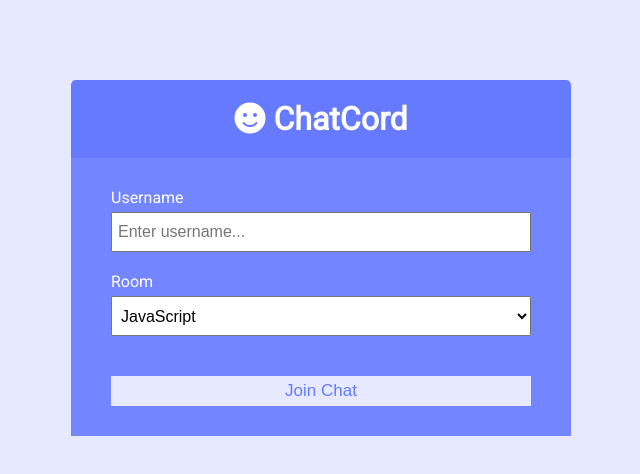
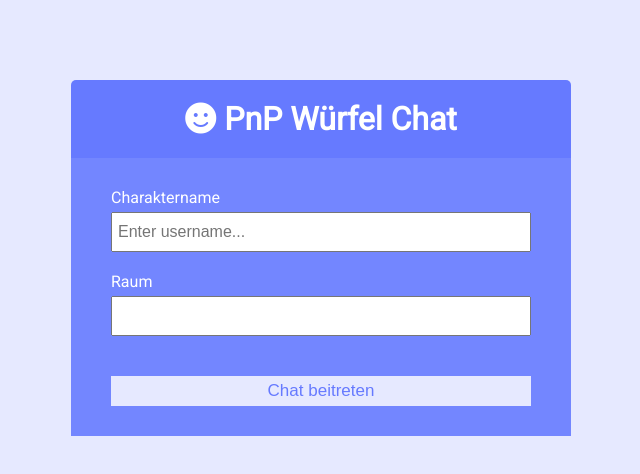
Before and after one commit to Desturo/pnpchatapp, a website: page public/index.html in a window 1280 px wide. Shown: the whole page, without its empty margins (319-959 px from the left). Drawn offline with Linux system fonts and the light colour scheme.

Commit message:
change to german language, change from text input to number with rolling

```diff
--- a/public/css/style.css
+++ b/public/css/style.css
@@ -60,7 +60,7 @@ a {
 
 .chat-main {
 	display: grid;
-	grid-template-columns: 1fr 3fr;
+	grid-template-columns: 1fr 3fr	;
 }
 
 .chat-sidebar {
--- a/public/index.html
+++ b/public/index.html
@@ -11,17 +11,17 @@
 			crossorigin="anonymous"
 		/>
 		<link rel="stylesheet" href="css/style.css" />
-		<title>ChatCord App</title>
+		<title>PnP Würfel Chat</title>
 	</head>
 	<body>
 		<div class="join-container">
 			<header class="join-header">
-				<h1><i class="fas fa-smile"></i> ChatCord</h1>
+				<h1><i class="fas fa-smile"></i> PnP Würfel Chat</h1>
 			</header>
 			<main class="join-main">
 				<form action="chat.html">
 					<div class="form-control">
-						<label for="username">Username</label>
+						<label for="username">Charaktername</label>
 						<input
 							type="text"
 							name="username"
@@ -31,17 +31,10 @@
 						/>
 					</div>
 					<div class="form-control">
-						<label for="room">Room</label>
-						<select name="room" id="room">
-							<option value="JavaScript">JavaScript</option>
-							<option value="Python">Python</option>
-							<option value="PHP">PHP</option>
-							<option value="C#">C#</option>
-							<option value="Ruby">Ruby</option>
-							<option value="Java">Java</option>
-						</select>
+						<label for="room">Raum</label>
+						<input type="text" name="room" id="room">
 					</div>
-					<button type="submit" class="btn">Join Chat</button>
+					<button type="submit" class="btn">Chat beitreten</button>
 				</form>
 			</main>
 		</div>
--- a/public/js/main.js
+++ b/public/js/main.js
@@ -27,11 +27,11 @@ socket.on('message', message => {
 chatForm.addEventListener('submit', (e) => {
     e.preventDefault();
 
-    const msg = e.target.elements.msg.value;
+    const msg = Math.floor(Math.random() * e.target.elements.msg.value) + 1;
 
     socket.emit('chatMessage', msg);
 
-    e.target.elements.msg.value = '';
+
     e.target.elements.msg.focus();
 });
 
```
Also changed, not shown: public/chat.html (+8 -8 lines), server.js (+4 -4 lines).
